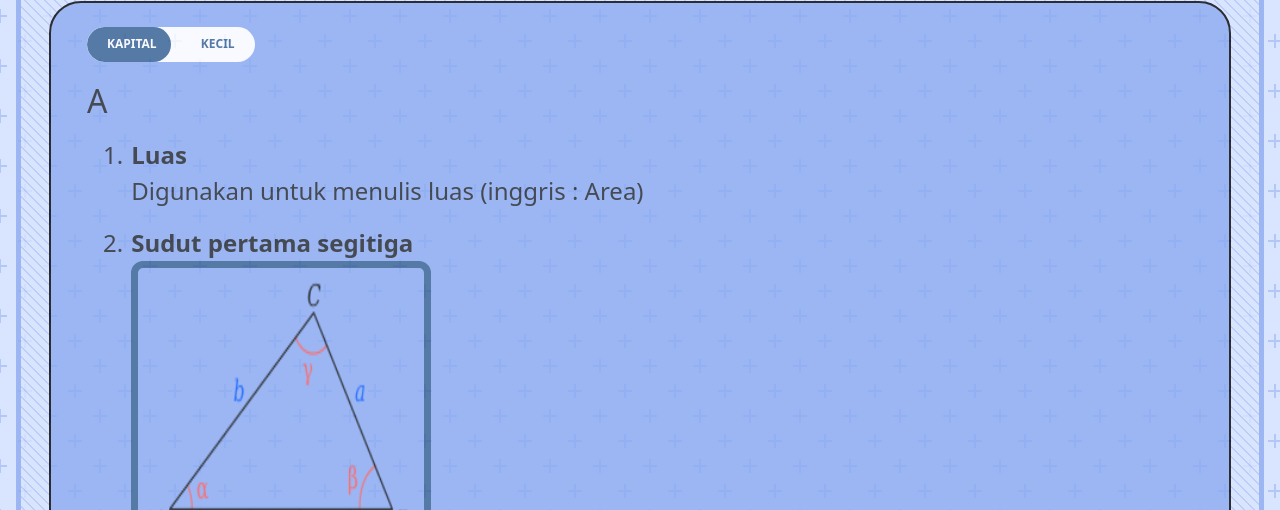
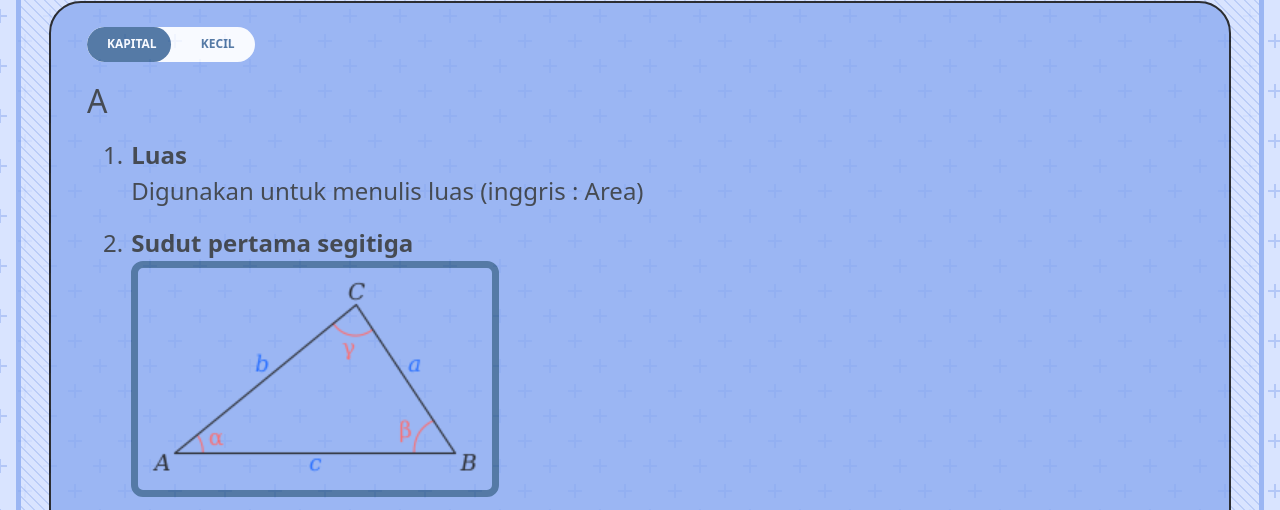
Before and after one commit to keinan21/latin-sebagai-bahasa-fisika, a plain HTML site: page a.html in a window 1280 px wide. Shown: the part 234-744 px from the top of the page. Drawn offline with nearby package versions, Linux system fonts and the light colour scheme.

Commit message:
Update style.css

```diff
--- a/assets/css/style.css
+++ b/assets/css/style.css
@@ -143,9 +143,6 @@ border-radius: 3rem;
     aspect-ratio: 1;
     max-width: 400px;
     max-height: 400px;
-
-    min-width: 200px;
-    min-height: 200px;
 }
 
 .zoom {
```
